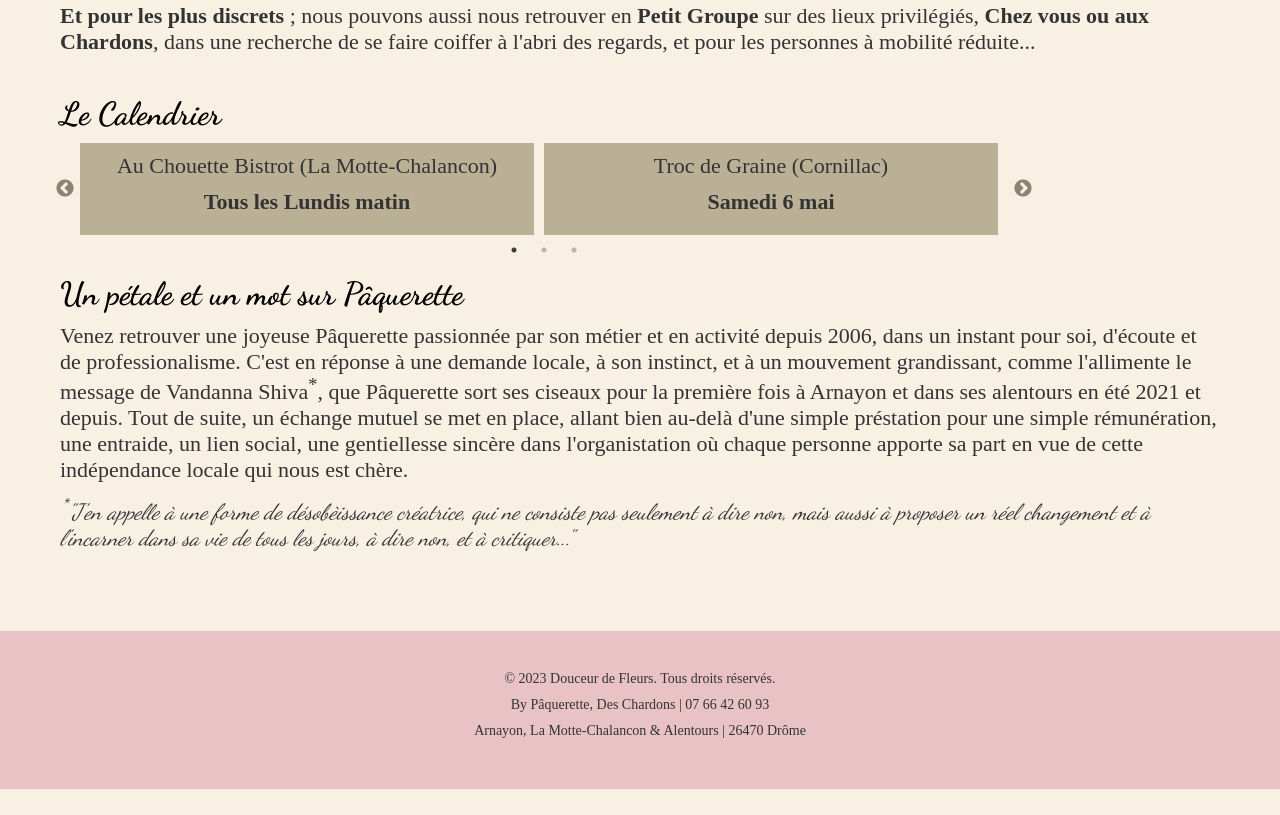
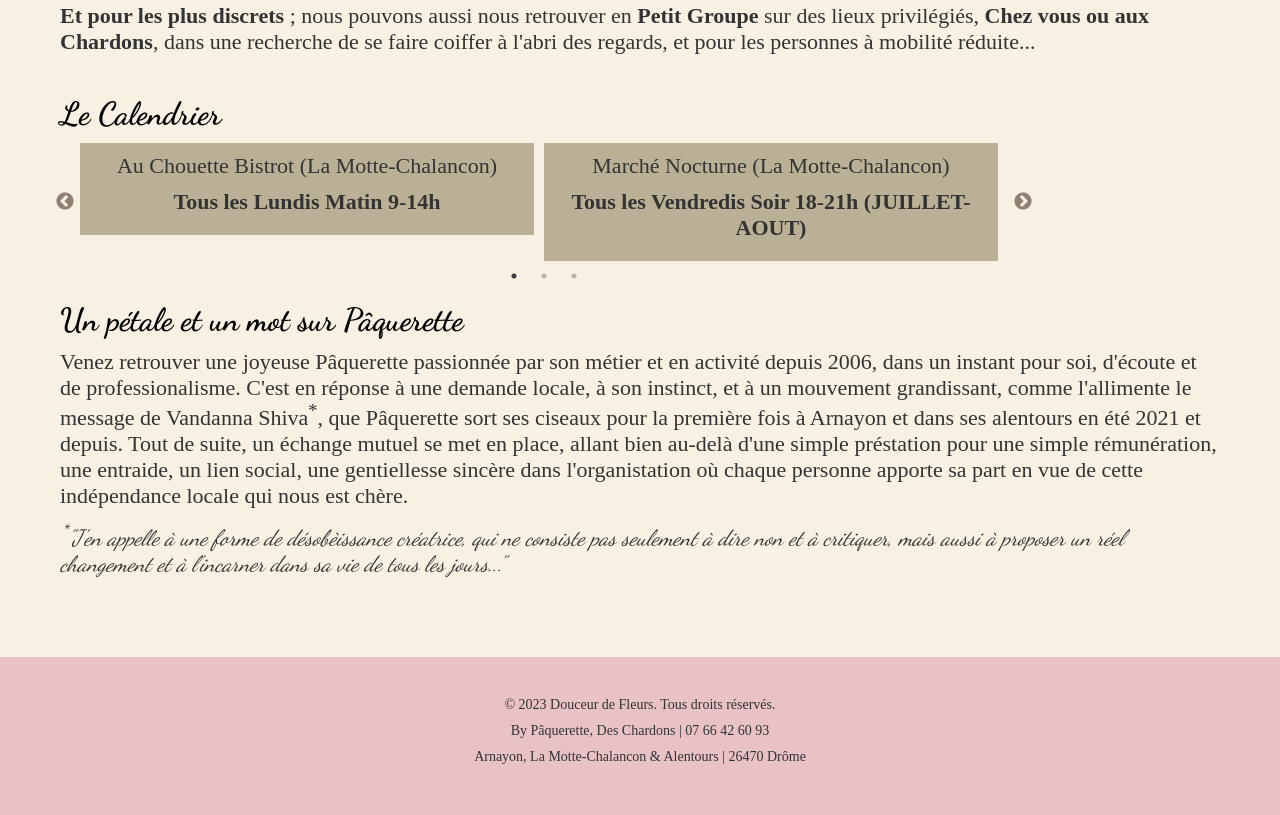
Before and after one commit to DouceurDeFleurs/Accueil, a plain HTML site: page index.html in a window 1280 px wide. Shown: the part 857-1672 px from the top of the page. Before the commit the page ends 1646 px from the top, so only its background shows below. Drawn offline with nearby package versions, Linux system fonts and the light colour scheme; a web font is replaced by a local one.

Commit message:
Update index.html
-date MAJ
-Correction paragraphe de fin

```diff
--- a/index.html
+++ b/index.html
@@ -70,11 +70,11 @@ En espèces ou en chèque.
  <div class="carousel">
     <div>
 	<p>Au Chouette Bistrot (La Motte-Chalancon)</p>
-	<p><b>Tous les Lundis matin</b></p>
+	<p><b>Tous les Lundis Matin 9-14h</b></p>
 	</div>
      <div>
-	 <p>Troc de Graine (Cornillac)</p>
-	<p><b>Samedi 6 mai</b></p>
+	 <p>Marché Nocturne (La Motte-Chalancon)</p>
+	<p><b>Tous les Vendredis Soir 18-21h (JUILLET-AOUT)</b></p>
 	 </div>
      <div>
 	 <p>Lieu (détail)</p>
@@ -91,7 +91,7 @@ En espèces ou en chèque.
       <p>Venez retrouver une joyeuse Pâquerette passionnée par son métier et en activité depuis 2006, dans un instant pour soi, d'écoute et de professionalisme.
 C'est en réponse à une demande locale, à son instinct, et à un mouvement grandissant, comme l'allimente le message de Vandanna Shiva<sup>*</sup>, que Pâquerette sort ses ciseaux pour la première fois à Arnayon et dans ses alentours en été 2021 et depuis.
 Tout de suite, un échange mutuel se met en place, allant bien au-delà d'une simple préstation pour une simple rémunération, une entraide, un lien social, une gentiellesse sincère dans l'organistation où chaque personne apporte sa part en vue de cette indépendance locale qui nous est chère.</p>
-<p2><i><sup>*</sup>"J'en appelle à une forme de désobèissance créatrice, qui ne consiste pas seulement à dire non, mais aussi à proposer un réel changement et à l'incarner dans sa vie de tous les jours, à dire non, et à critiquer..."
+<p2><i><sup>*</sup>"J'en appelle à une forme de désobèissance créatrice, qui ne consiste pas seulement à dire non et à critiquer, mais aussi à proposer un réel changement et à l'incarner dans sa vie de tous les jours..."
 </i></p2>
     </section>
   </main>
```
